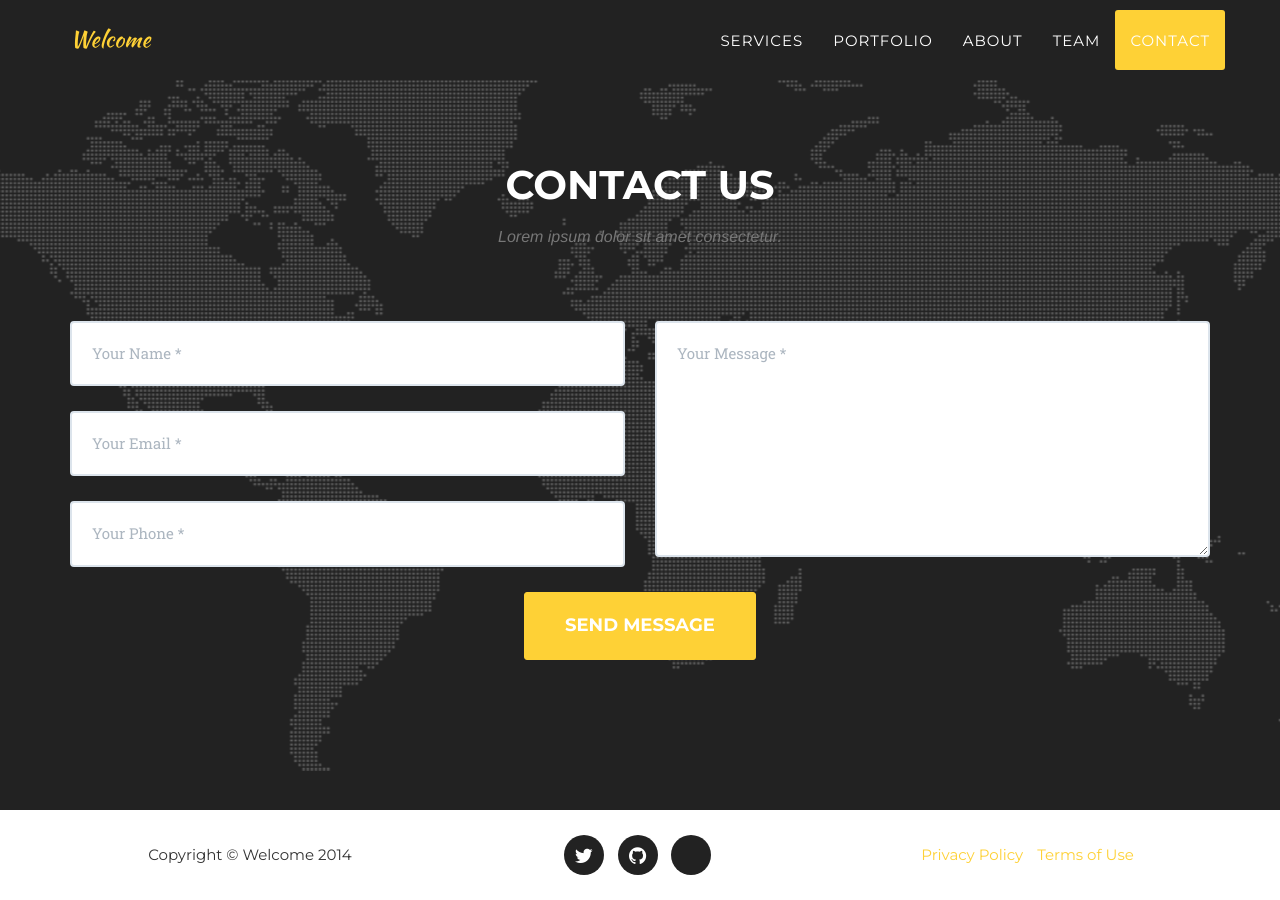
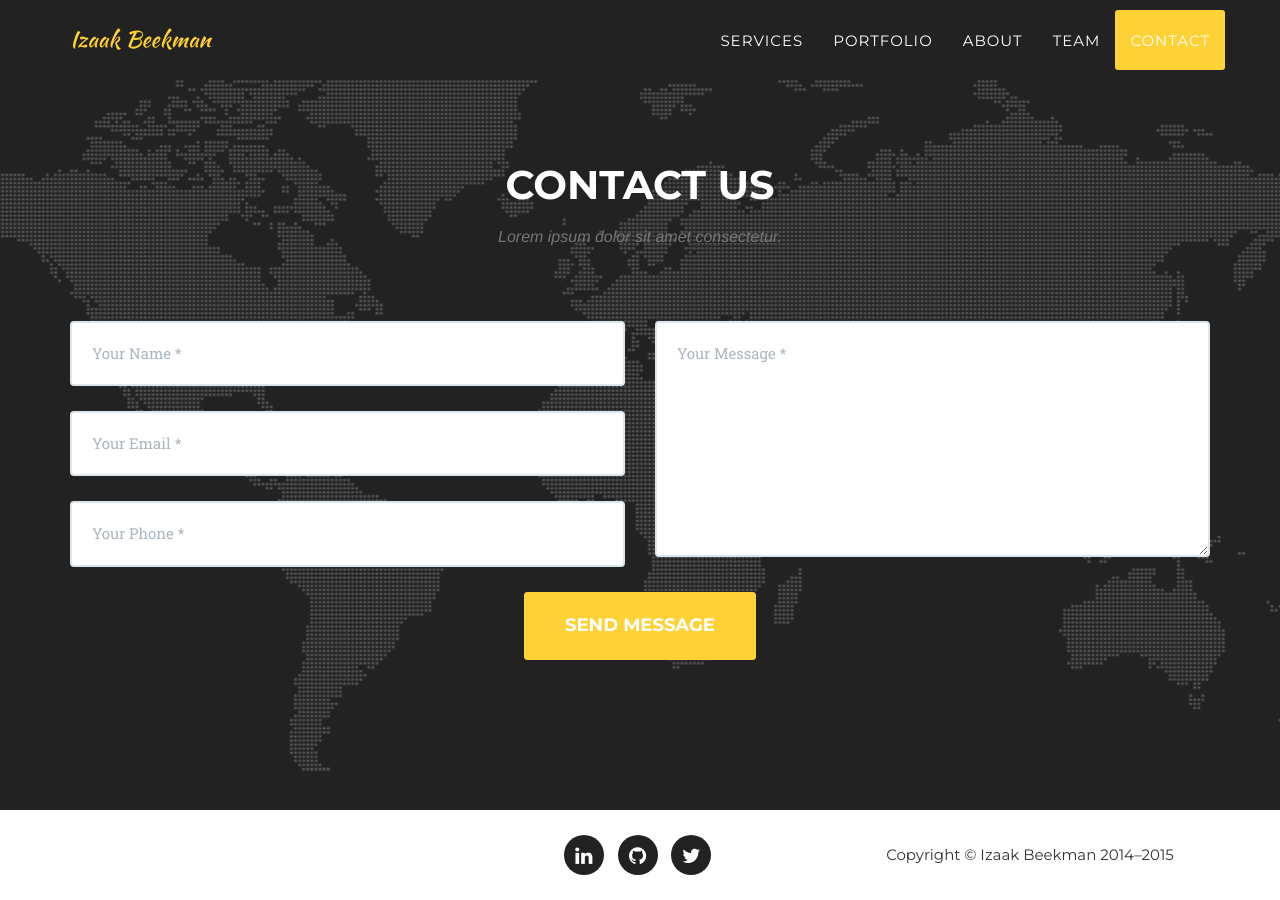
Before and after one commit to zbeekman/zbeekman.github.io, a Jekyll site: the page built from index.html, in a window 1280 px wide and 900 px high, scrolled down 5757 px. Built offline with Jekyll 4.4.1, drawn with Linux system fonts in a browser that asks for light colours; some web fonts are replaced.

Commit message:
Fix social icons, site name, tweak footer

```diff
--- a/_config.yml
+++ b/_config.yml
@@ -2,7 +2,7 @@ url: http://IzaakBeekman.com
 baseurl:
 
 # Site settings
-title: Welcome
+title: Izaak Beekman
 email: zbeekman@gmail.com
 description: "Izaak Beekman: Aerospace Engineer, Programmer, Data Scientist"
 
@@ -18,21 +18,21 @@ people:
   pic: 1
   position: Ph. D. Aerospace Engineering
   social:
+    - title: linkedin
+      url: www.linkedin.com/zbeekman
+    - title: github
+      url: www.github.com/zbeekman
     - title: twitter
       url: www.twitter.com/zbeekman
-    - title: LinkedIn
-      url: www.linkedin.com/zbeekman
-    - title: GitHub
-      url: www.github.com/zbeekman
 
 # Social networks usernames (many more available: google-plus, flickr, dribbble, pinterest, instagram, tumblr, linkedin, etc.)
 social:
+  - title: linkedin
+    url: http://linkedin.com/zbeekman
+  - title: github
+    url: http://github.com/zbeekman
   - title: twitter
     url: http://twitter.com/zbeekman
-  - title: github
-    url: http://github.com/zbeekman
-  - title: LinkedIn
-    url: http://linkedin.com/zbeekman
 
 # Postal address (add as many lines as necessary)
 address:
--- a/_includes/footer.html
+++ b/_includes/footer.html
@@ -1,8 +1,13 @@
   <footer>
         <div class="container">
             <div class="row">
-                <div class="col-md-4">
-                    <span class="copyright">Copyright &copy; {{ site.title }} 2014</span>
+                 <div class="col-md-4">
+                    <ul class="list-inline quicklinks">
+                        <li><!-- <a href="#">Privacy Policy</a> -->
+                        </li>
+                        <li><!-- <a href="#">Terms of Use</a> -->
+                        </li>
+                    </ul>
                 </div>
                 <div class="col-md-4">
                     <ul class="list-inline social-buttons">
@@ -12,13 +17,10 @@
                         {% endfor %}
                     </ul>
                 </div>
-                <div class="col-md-4">
-                    <ul class="list-inline quicklinks">
-                        <li><a href="#">Privacy Policy</a>
-                        </li>
-                        <li><a href="#">Terms of Use</a>
-                        </li>
-                    </ul>
+		<div class="col-md-4">
+                  <span class="copyright">
+		    Copyright &copy; {{ site.title }} 2014&ndash;{{ 'now' | date: "%Y" }}
+		  </span>
                 </div>
             </div>
         </div>
```
